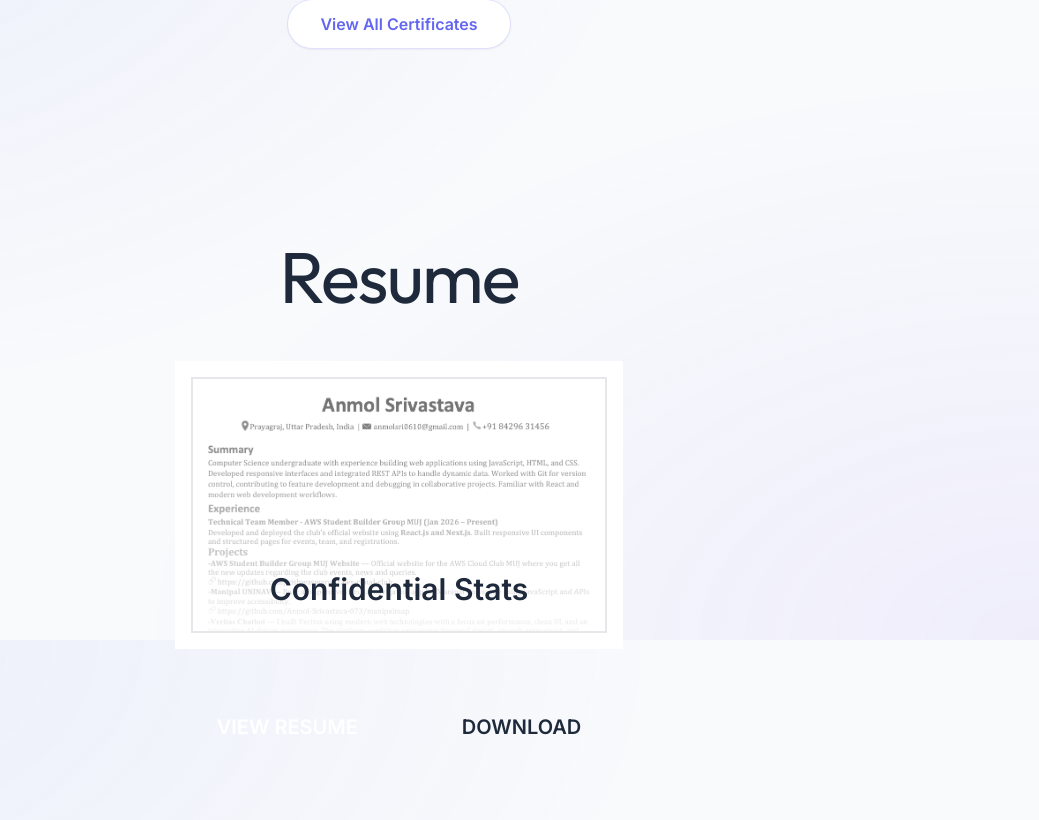
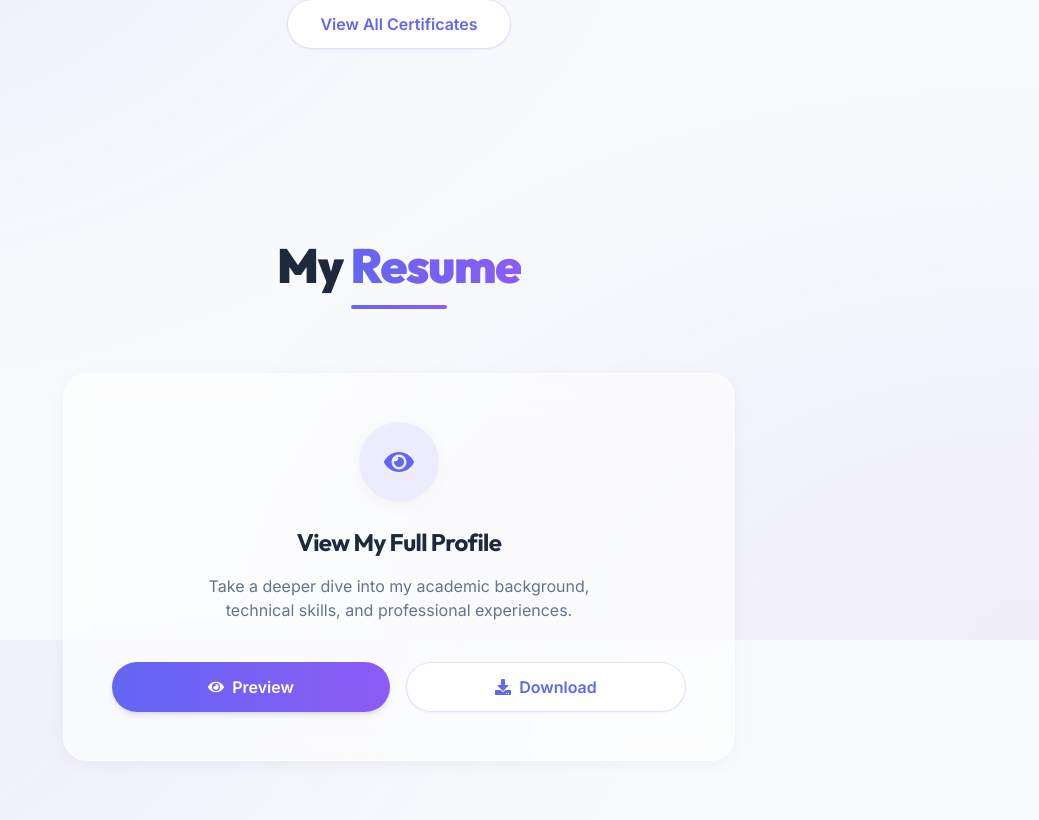
Before and after one commit to Anmol-Srivastava-073/portfolio, a React (Vite) app: page / in a window 1280 px wide. Shown: the part 4960-5780 px from the top of the page, without its empty margins (241-1280 px from the left). Built offline with nearby package versions, Linux system fonts and the light colour scheme.

Commit message:
Update Resume.jsx

```diff
--- a/src/components/Resume.jsx
+++ b/src/components/Resume.jsx
@@ -1,48 +1,50 @@
 import { useState } from 'react'
 import { motion, AnimatePresence } from 'framer-motion'
+import { FaDownload, FaEye, FaTimes } from 'react-icons/fa'
 
 function Resume() {
   const [isOpen, setIsOpen] = useState(false)
 
   return (
-    <section className="py-24 px-6 text-center max-w-5xl mx-auto">
-      <h2 className="font-marker text-5xl md:text-7xl text-ink mb-12">Resume</h2>
+    <section className="py-24 px-6 text-center max-w-4xl mx-auto">
+      <div className="mb-16">
+        <h2 className="text-4xl md:text-5xl font-black text-textMain mb-4">My <span className="text-gradient">Resume</span></h2>
+        <div className="w-24 h-1 bg-gradient-to-r from-primary to-secondary mx-auto rounded-full"></div>
+      </div>
 
-      {/* Minimized View */}
       <motion.div
         initial={{ opacity: 0, y: 30 }}
         whileInView={{ opacity: 1, y: 0 }}
         viewport={{ once: true }}
-        className="bg-white p-4 sketch-border shadow-sketch relative transform -rotate-1 max-w-md mx-auto"
+        className="glass-card p-8 md:p-12 relative max-w-2xl mx-auto group"
       >
-        <div className="washi-tape bg-markerBlue/40 w-32 rotate-2"></div>
-        <div className="border-2 border-ink overflow-hidden h-64 relative">
-          <img
-            src="/photos/anmolfinalres.png"
-            className="w-full h-full object-cover object-top manga-image opacity-60"
-            alt="Resume Thumbnail"
-          />
-          <div className="absolute inset-0 bg-gradient-to-b from-transparent to-white/90 flex items-end justify-center pb-6">
-             <span className="font-handwritten text-3xl font-bold text-ink">Confidential Stats</span>
+        <div className="absolute inset-0 bg-gradient-to-tr from-primary/5 to-secondary/5 opacity-0 group-hover:opacity-100 transition-opacity duration-500 rounded-3xl pointer-events-none"></div>
+
+        <div className="relative z-10 flex flex-col items-center">
+          <div className="w-20 h-20 bg-primary/10 rounded-full flex items-center justify-center text-primary text-3xl mb-6 shadow-soft">
+            <FaEye />
+          </div>
+          <h3 className="text-2xl font-bold text-textMain mb-4">View My Full Profile</h3>
+          <p className="text-textMuted mb-10 max-w-sm">
+            Take a deeper dive into my academic background, technical skills, and professional experiences.
+          </p>
+
+          <div className="flex flex-wrap justify-center gap-4 w-full">
+            <button
+              onClick={() => setIsOpen(true)}
+              className="btn-primary flex items-center gap-2 flex-1 justify-center min-w-[160px]"
+            >
+              <FaEye /> Preview
+            </button>
+            <a
+              href="/photos/AnmolResume.docx"
+              className="btn-outline flex items-center gap-2 flex-1 justify-center min-w-[160px]"
+            >
+              <FaDownload /> Download
+            </a>
           </div>
         </div>
       </motion.div>
-
-      {/* Side-by-Side Buttons */}
-      <div className="flex flex-wrap justify-center gap-6 mt-12">
-        <button
-          onClick={() => setIsOpen(true)}
-          className="sketch-border bg-markerBlue text-white px-10 py-4 font-bold text-xl uppercase shadow-sketch hover:shadow-sketch-hover hover:translate-y-1 hover:translate-x-1 transition-all"
-        >
-          View Resume
-        </button>
-        <a
-          href="/photos/AnmolResume.docx"
-          className="sketch-border-alt bg-markerYellow text-ink px-10 py-4 font-bold text-xl uppercase shadow-sketch hover:shadow-sketch-hover hover:translate-y-1 hover:translate-x-1 transition-all"
-        >
-          Download
-        </a>
-      </div>
 
       {/* Full Screen Expanded Modal */}
       <AnimatePresence>
@@ -51,27 +53,29 @@ function Resume() {
             initial={{ opacity: 0 }}
             animate={{ opacity: 1 }}
             exit={{ opacity: 0 }}
-            className="fixed inset-0 z-[100] bg-ink/80 backdrop-blur-sm flex items-center justify-center p-4 md:p-10"
+            className="fixed inset-0 z-[100] bg-textMain/70 backdrop-blur-md flex items-center justify-center p-4 md:p-10"
             onClick={() => setIsOpen(false)}
           >
             <motion.div
-              initial={{ scale: 0.9, y: 20 }}
+              initial={{ scale: 0.95, y: 20 }}
               animate={{ scale: 1, y: 0 }}
-              exit={{ scale: 0.9, y: 20 }}
-              className="bg-white p-4 sketch-border relative max-w-4xl w-full max-h-[90vh] overflow-y-auto shadow-sketch"
+              exit={{ scale: 0.95, y: 20 }}
+              className="glass-card p-2 relative max-w-4xl w-full max-h-[90vh] overflow-y-auto"
               onClick={(e) => e.stopPropagation()} // Prevents closing when clicking on the resume itself
             >
               <button
                 onClick={() => setIsOpen(false)}
-                className="absolute top-6 right-6 font-marker text-2xl text-white bg-markerRed border-2 border-ink w-12 h-12 flex items-center justify-center rounded-full z-10 hover:scale-110 shadow-sketch transition-transform"
+                className="absolute top-4 right-4 text-textMuted bg-white hover:text-primary w-10 h-10 flex items-center justify-center rounded-full z-10 shadow-md transition-all border border-primary/10"
               >
-                X
+                <FaTimes />
               </button>
-              <img
-                src="/photos/anmolfinalres.png"
-                className="w-full h-auto manga-image"
-                alt="Full Resume"
-              />
+              <div className="bg-white rounded-2xl overflow-hidden p-2">
+                <img
+                  src="/photos/anmolfinalres.png"
+                  className="w-full h-auto rounded-xl"
+                  alt="Full Resume"
+                />
+              </div>
             </motion.div>
           </motion.div>
         )}
```
